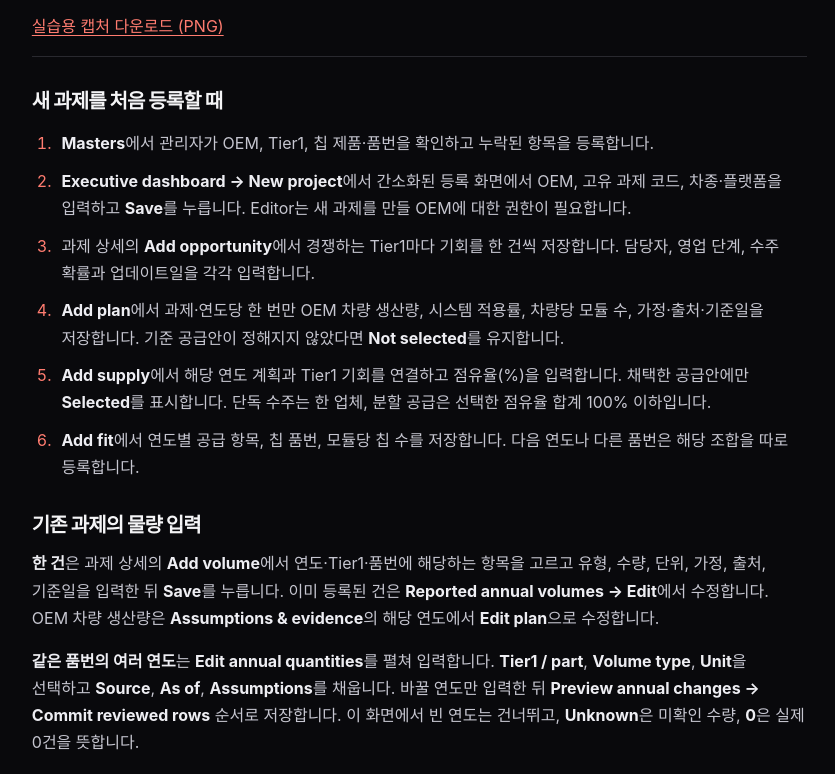
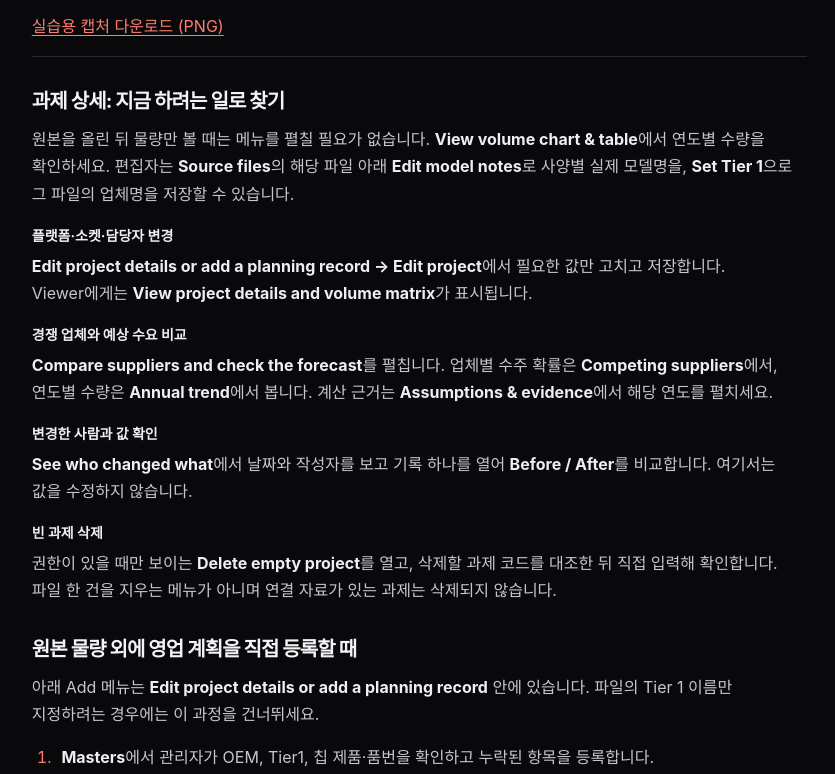
Before and after one commit to TCEU/TCEU.github.io, a website: page site/demand/index.html in a window 1280 px wide. Shown: the part 2256-3030 px from the top of the page, without its empty margins (363-1198 px from the left). Drawn offline with Linux system fonts and the light colour scheme.

Commit message:
Explain optional project tasks using the live menu labels

```diff
--- a/site/demand/index.html
+++ b/site/demand/index.html
@@ -90,7 +90,16 @@
             <figure><img src="examples/demo-lumen.png" width="780" height="380" loading="lazy" alt="가상 Demo Lumen 캡처. SOP 2029, EOP 2031, 생산 거점 Demo Plant, R&amp;D 거점 Demo Lab."><figcaption>인식 결과에서 2029년 <b>7,500</b>, 2030년 <b>9,200</b>, 2031년 <b>13,800</b>인지 확인하세요.</figcaption></figure>
             <a class="inline" href="examples/demo-lumen.png" download>실습용 캡처 다운로드 (PNG)</a>
           </details>
-          <h3>새 과제를 처음 등록할 때</h3>
+          <h3 id="project-tasks">과제 상세: 지금 하려는 일로 찾기</h3>
+          <p>원본을 올린 뒤 물량만 볼 때는 메뉴를 펼칠 필요가 없습니다. <b>View volume chart &amp; table</b>에서 연도별 수량을 확인하세요. 편집자는 <b>Source files</b>의 해당 파일 아래 <b>Edit model notes</b>로 사양별 실제 모델명을, <b>Set Tier 1</b>으로 그 파일의 업체명을 저장할 수 있습니다.</p>
+          <dl>
+            <dt><b>플랫폼·소켓·담당자 변경</b></dt><dd><b>Edit project details or add a planning record → Edit project</b>에서 필요한 값만 고치고 저장합니다. Viewer에게는 <b>View project details and volume matrix</b>가 표시됩니다.</dd>
+            <dt><b>경쟁 업체와 예상 수요 비교</b></dt><dd><b>Compare suppliers and check the forecast</b>를 펼칩니다. 업체별 수주 확률은 <b>Competing suppliers</b>에서, 연도별 수량은 <b>Annual trend</b>에서 봅니다. 계산 근거는 <b>Assumptions &amp; evidence</b>에서 해당 연도를 펼치세요.</dd>
+            <dt><b>변경한 사람과 값 확인</b></dt><dd><b>See who changed what</b>에서 날짜와 작성자를 보고 기록 하나를 열어 <b>Before / After</b>를 비교합니다. 여기서는 값을 수정하지 않습니다.</dd>
+            <dt><b>빈 과제 삭제</b></dt><dd>권한이 있을 때만 보이는 <b>Delete empty project</b>를 열고, 삭제할 과제 코드를 대조한 뒤 직접 입력해 확인합니다. 파일 한 건을 지우는 메뉴가 아니며 연결 자료가 있는 과제는 삭제되지 않습니다.</dd>
+          </dl>
+          <h3>원본 물량 외에 영업 계획을 직접 등록할 때</h3>
+          <p>아래 Add 메뉴는 <b>Edit project details or add a planning record</b> 안에 있습니다. 파일의 Tier 1 이름만 지정하려는 경우에는 이 과정을 건너뛰세요.</p>
           <ol>
             <li><b>Masters</b>에서 관리자가 OEM, Tier1, 칩 제품·품번을 확인하고 누락된 항목을 등록합니다.</li>
             <li><b>Executive dashboard → New project</b>에서 간소화된 등록 화면에서 OEM, 고유 과제 코드, 차종·플랫폼을 입력하고 <b>Save</b>를 누릅니다. Editor는 새 과제를 만들 OEM에 대한 권한이 필요합니다.</li>
@@ -142,7 +151,7 @@ DEMO-ADAS,2028,Demo Tier1,DEMO-A1,Confirmed PO,6000,pcs,First order,Demo PO,2026
         </section>
         <section id="records">
           <h2>숫자의 근거 확인하기</h2>
-          <p>과제 상세의 <b>Competing suppliers</b>에서 단계·확률·최근 업데이트일을, <b>Annual trend</b>에서 연도별 추이를 확인합니다. <b>Assumptions &amp; evidence</b>에서 해당 연도를 펼치면 계산 가정·출처·기준일과 채택된 공급안을 볼 수 있습니다. 변경 전후 값은 <b>Change history</b>에서 확인하세요.</p>
+          <p><a href="#project-tasks">과제 상세의 작업별 메뉴</a>에서 <b>Compare suppliers and check the forecast</b>를 열어 연도별 가정과 근거를, <b>See who changed what</b>을 열어 변경 전후 값을 확인하세요.</p>
           <details><summary>현재 필터의 결과를 파일로 받으려면</summary>
             <p>대시보드 또는 매트릭스에서 기간과 필터를 적용한 뒤 <b>Export CSV</b> 또는 <b>Export Excel</b>을 누릅니다. 내보내기 권한이 있는 계정에만 버튼이 표시됩니다.</p>
           </details>
```
